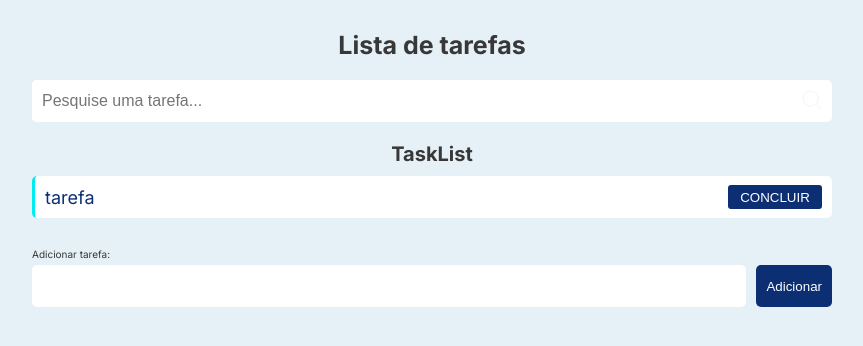
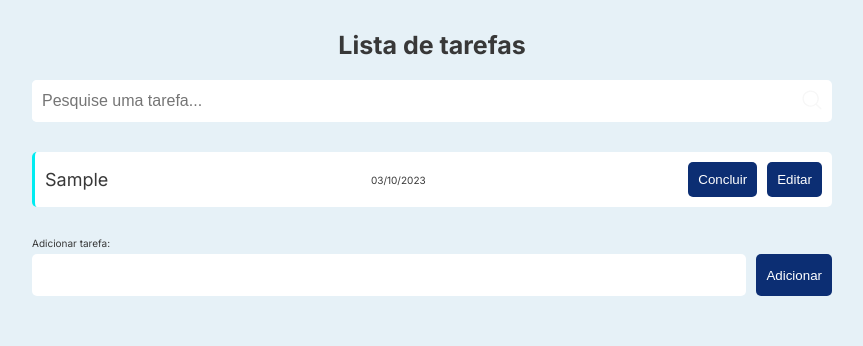
Before and after one commit to MatheusAbreuTech/duosystem-test-frontEnd, a Next.js app: page / in a window 1280 px wide. Both pictures are taken after typing "Sample" into the empty fields and a click on the button "Adicionar". Shown: the top 346 px of the page, without its empty margins (208-1071 px from the left). Built offline with nearby package versions, Linux system fonts and the light colour scheme.

Commit message:
feat: adding filter mechanism for searched tasks

```diff
--- a/src/components/TaskList/index.tsx
+++ b/src/components/TaskList/index.tsx
@@ -1,23 +1,54 @@
 'use client'
 
+import { useState } from 'react'
+import Button from '../Button'
 import * as S from './styles'
-// import useTaskStore from '@/store/zustand'
+import useTaskStore from '@/store/zustand'
+import EditTask from '../EditTask'
 
 const TaskList = () => {
-  // const { taskList, changeTaskStatusById } = useTaskStore()
-  const taskList = [{ id: 1, description: 'tarefa', status: false }]
+  const { taskList, changeTaskStatusById, searchValue } = useTaskStore()
+  const [editTaskId, setEditTaskId] = useState(0)
+
+  const data = searchValue
+    ? taskList.filter((task) =>
+        task.description.toLowerCase().includes(searchValue.toLowerCase())
+      )
+    : taskList
+
+  if (data.length === 0) {
+    return <p>Nenhuma tarefa cadastrada</p>
+  }
+
   return (
     <S.Wrapper>
-      <h1>TaskList</h1>
       <S.List>
-        {taskList.map((task) => (
-          <S.Item key={task.id}>
-            <S.Description>{task.description}</S.Description>
-            <S.CheckedTaskButton onClick={() => console.log(task.id)}>
-              Concluir
-            </S.CheckedTaskButton>
-          </S.Item>
-        ))}
+        {data.map((task) => {
+          const formattedDate = new Date(task.createDate).toLocaleDateString(
+            'pt-BR'
+          )
+          return (
+            <S.Item key={task.id}>
+              {editTaskId === task.id ? (
+                <EditTask taskId={task.id} setEditTaskId={setEditTaskId} />
+              ) : (
+                <S.Description taskisfinished={task.status}>
+                  {task.description}
+                </S.Description>
+              )}
+
+              <p>{formattedDate}</p>
+              <S.ButtonsWrapper>
+                <Button onClick={() => changeTaskStatusById(task.id)}>
+                  {task.status ? 'Desmarcar' : 'Concluir'}
+                </Button>
+                {editTaskId !== task.id && (
+                  <Button onClick={() => setEditTaskId(task.id)}>Editar</Button>
+                )}
+              </S.ButtonsWrapper>
+            </S.Item>
+          )
+        })}
       </S.List>
     </S.Wrapper>
   )
--- a/src/components/TaskList/styles.ts
+++ b/src/components/TaskList/styles.ts
@@ -1,5 +1,8 @@
-import React from 'react'
 import styled from 'styled-components'
+
+interface DescriptionProps {
+  taskisfinished: boolean
+}
 
 export const Wrapper = styled.div`
   width: 100%;
@@ -10,41 +13,27 @@ export const List = styled.ul`
   list-style: none;
 `
 
-// interface DescriptionProps {
-//   taskisfinished: boolean
-// }
-
-interface CheckedTaskButton {
-  children: React.ReactNode
-  onClick: React.MouseEventHandler<HTMLButtonElement>
-}
-
 export const Item = styled.li`
-  height: 4.2rem;
+  height: auto;
   width: 100%;
   border-left: 0.3rem solid #00ecf1;
   display: flex;
   align-items: center;
   justify-content: space-between;
   background: #fff;
-  border-radius: 5px;
-  padding: 0 1rem;
+  border-radius: 0.5rem;
+  padding: 1rem;
   margin: 1rem 0;
 `
 
-export const CheckedTaskButton = styled.button<CheckedTaskButton>`
-  background-color: #0c2e73;
-  height: 2.4rem;
-  width: 9.4rem;
-  border: none;
-  border-radius: 3px;
-  color: #fff;
-  text-transform: uppercase;
+export const Description = styled.p<DescriptionProps>`
+  font-size: 1.8rem;
+  font-style: ${(props) => (props.taskisfinished ? 'italic' : 'normal')};
+  text-decoration: ${(props) =>
+    props.taskisfinished ? 'line-through' : 'none'};
 `
-export const Description = styled.p`
-  font-size: 1.8rem;
-  /* font-style: ${(props) => (props.taskisfinished ? 'italic' : 'normal')}; */
-  color: #0c2e73;
-  /* text-decoration: ${(props) =>
-    props.taskisfinished ? 'line-through' : 'none'}; */
+
+export const ButtonsWrapper = styled.div`
+  display: flex;
+  gap: 1rem;
 `
--- a/src/components/TaskList/test.tsx
+++ b/src/components/TaskList/test.tsx
@@ -3,7 +3,6 @@ import TaskList from '.'
 
 describe('<TaskList />', () => {
   it('should render the TaskList component in screen', () => {
-    // renderiza o component
     const { container } = render(<TaskList />)
 
     expect(container).toBeInTheDocument()
```
